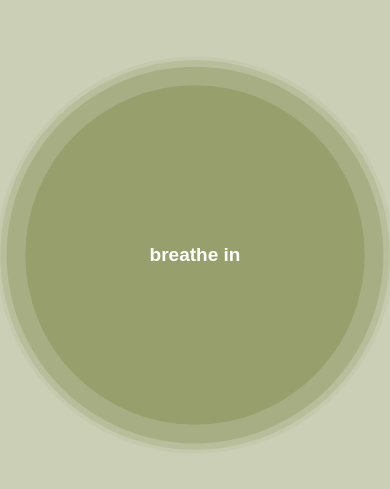
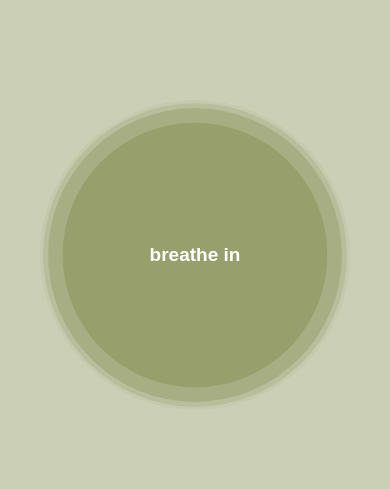
Before and after one commit to gravityblast/breathe, a React (Vite) app: page / in a window 390 px wide. Shown: the part 167-656 px from the top of the page. Built offline with nearby package versions, Linux system fonts and the light colour scheme.

Commit message:
feat: responsive

```diff
--- a/src/App.tsx
+++ b/src/App.tsx
@@ -117,16 +117,16 @@ function App() {
         backgroundColor: toRGB(alpha(lighten(color, 0), 0.5)),
         width: "100vw",
         height: "100vh",
+        display: "flex",
+        alignItems: "center",
+        justifyContent: "center",
       }}
     >
       <div
         style={{
-          position: "absolute",
-          top: "50%",
-          left: "50%",
-          width: "400px",
-          height: "400px",
-          margin: "-200px 0 0 -200px",
+          position: "relative",
+          width: "calc(min(80vw, 50vh))",
+          height: "calc(min(80vw, 50vh))",
         }}
       >
         <div
```
